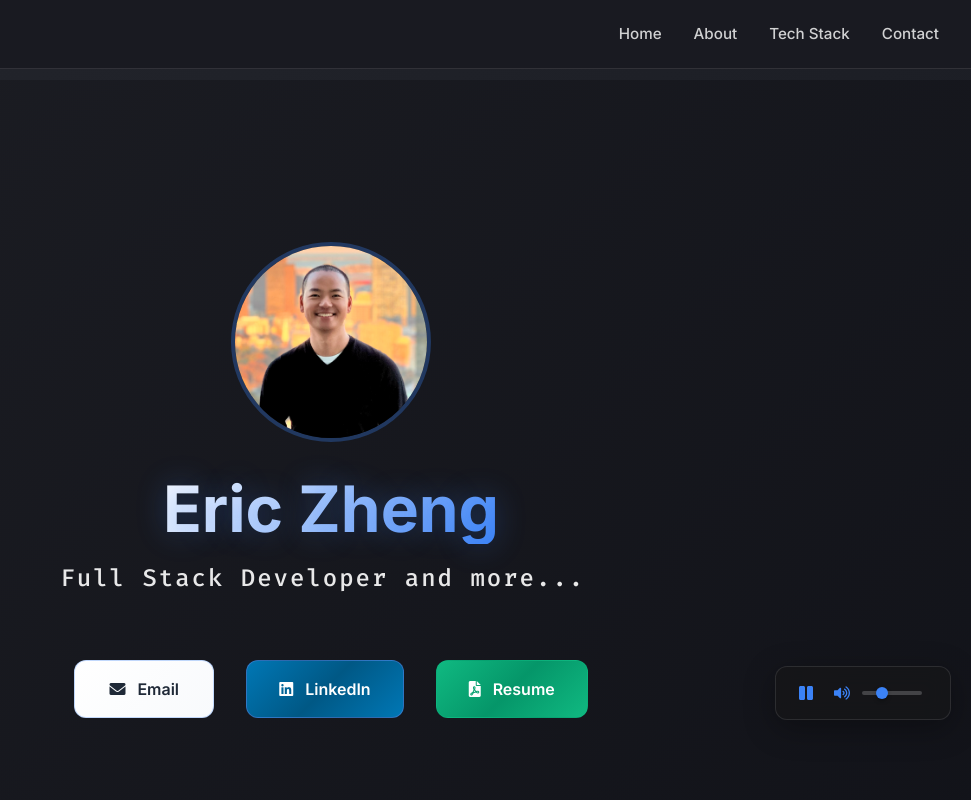
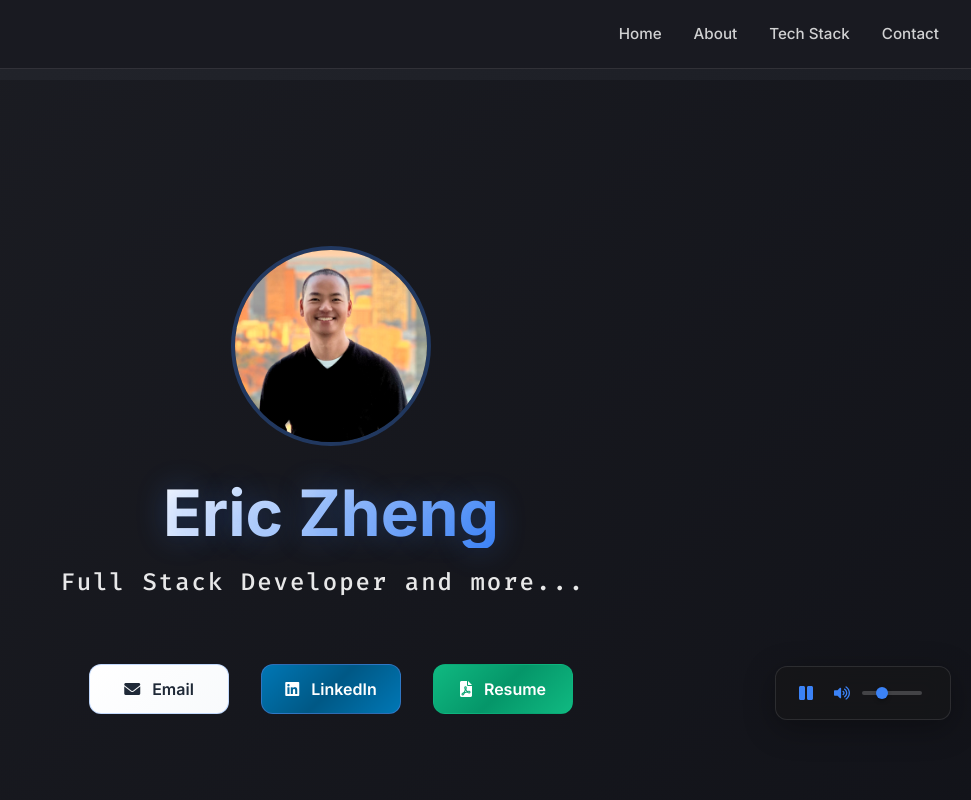
Before and after one commit to EricZheng0404/BusinessCard, a React (Vite) app: page / in a window 1280 px wide. Shown: the top 800 px of the page, without its empty margins (309-1280 px from the left). Built offline with nearby package versions, Linux system fonts and the light colour scheme.

Commit message:
changed button size

```diff
--- a/src/App.css
+++ b/src/App.css
@@ -277,6 +277,8 @@ body {
 }
 
 .email-btn, .linkedin-btn, .resume-btn {
+  height: 50px;
+  width: 140px;
   display: flex;
   align-items: center;
   justify-content: center;
```
